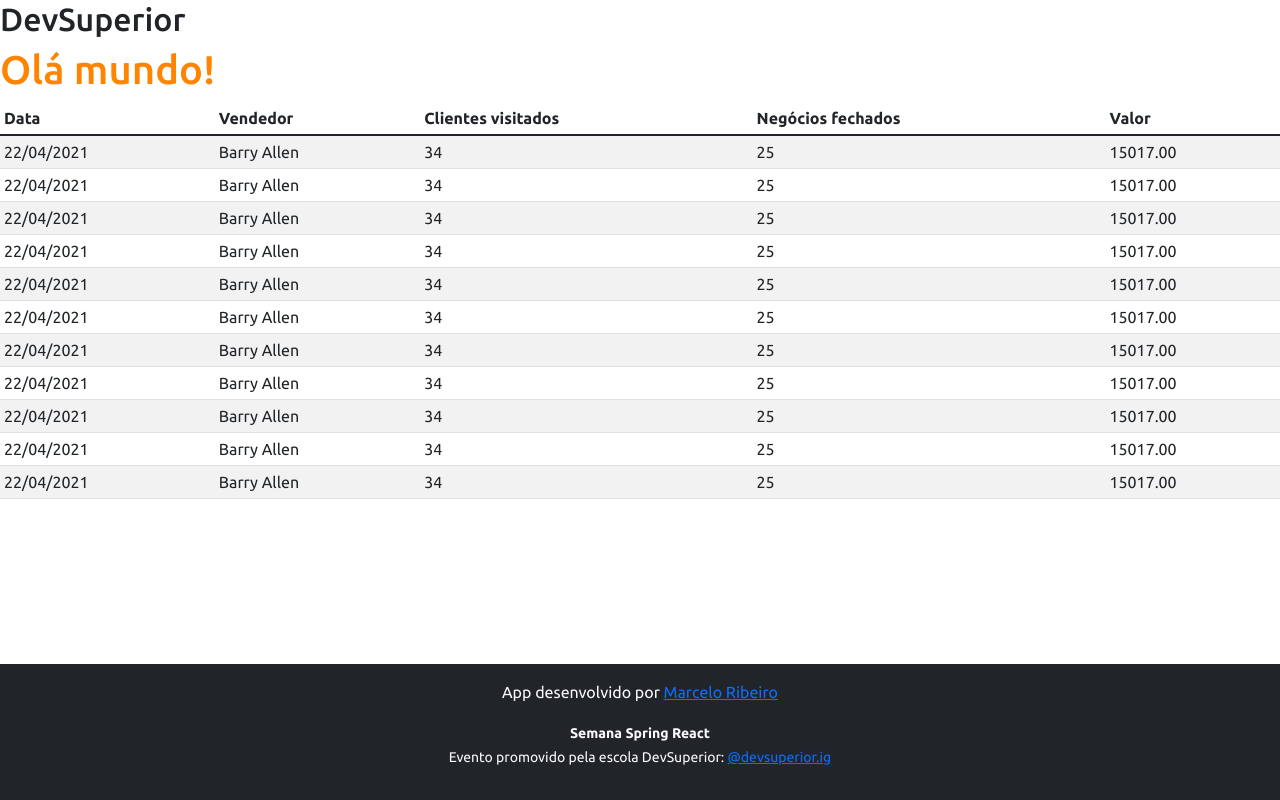
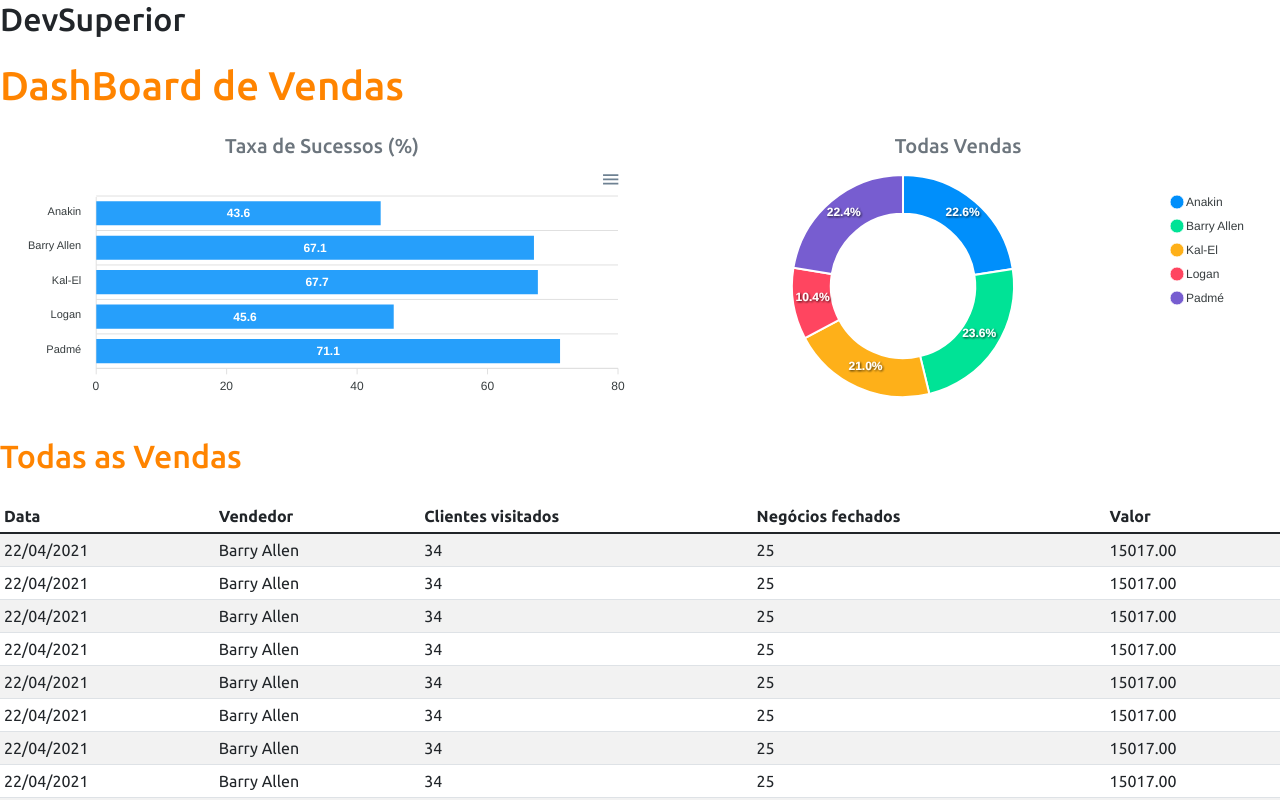
Before and after one commit to Marceloeletron/projeto-sds3, a React (Create React App) app in the folder frontend/: page / in a window 1280 px wide. Shown: the top 800 px of the page. Built offline with nearby package versions, Linux system fonts and the light colour scheme.

Commit message:
Static charts

```diff
--- a/frontend/package.json
+++ b/frontend/package.json
@@ -12,8 +12,10 @@
     "@types/node": "^12.0.0",
     "@types/react": "^17.0.0",
     "@types/react-dom": "^17.0.0",
+    "apexcharts": "^3.28.1",
     "bootstrap": "^5.1.1",
     "react": "^17.0.2",
+    "react-apexcharts": "^1.3.9",
     "react-dom": "^17.0.2",
     "react-scripts": "4.0.3",
     "typescript": "^4.1.2",
--- a/frontend/src/App.tsx
+++ b/frontend/src/App.tsx
@@ -1,4 +1,6 @@
 import DataTable from "components";
+import BarChrt from "components/BarChart";
+import DonutChrt from "components/DonutChart";
 import Footer from "components/footer";
 import NavBar from "components/NavBar";
 
@@ -7,7 +9,22 @@ function App() {
     <>
       <NavBar />
       <div className="conteiner">
-        <h1 className="text-primary">Olá mundo!</h1>
+        <h1 className="text-primary py-3">DashBoard de Vendas</h1>
+
+        <div className="row px-3">
+          <div className="col-sm-6">
+           <h5 className="text-center text-secondary">Taxa de Sucessos (%)</h5>
+           <BarChrt />
+          </div>
+          <div className="col-sm-6">
+           <h5 className="text-center text-secondary">Todas Vendas</h5>
+           <DonutChrt />
+          </div>
+        </div>
+
+        <div className="py-3">
+          <h2 className="text-primary"> Todas as Vendas</h2>
+        </div>
 
         <DataTable />
       </div>
--- /dev/null
+++ b/frontend/src/components/BarChart/index.tsx
@@ -0,0 +1,34 @@
+import Chart from 'react-apexcharts';
+
+const BarChrt = () => {
+    const options = {
+        plotOptions: {
+            bar: {
+                horizontal: true,
+            }
+        },
+    };
+
+    const mockData = {
+        labels: {
+            categories: ['Anakin', 'Barry Allen', 'Kal-El', 'Logan', 'Padmé']
+        },
+        series: [
+            {
+                name: "% Sucesso",
+                data: [43.6, 67.1, 67.7, 45.6, 71.1]
+            }
+        ]
+    };
+
+    return (
+        <Chart
+            options={{...options, xaxis : mockData.labels}}
+            series={mockData.series}
+            type="bar"
+            height="240"
+        />
+    );
+}
+
+export default BarChrt;
--- /dev/null
+++ b/frontend/src/components/DonutChart/index.tsx
@@ -0,0 +1,28 @@
+import Chart from 'react-apexcharts';
+
+const DonutChrt = () => {
+
+    const mockData = {
+        series: [477138, 499928, 444867, 220426, 473088],
+        labels: ['Anakin', 'Barry Allen', 'Kal-El', 'Logan', 'Padmé']
+    }
+
+    const options = {
+        legend: {
+            show: true
+        }
+    }
+
+
+
+    return (
+        <Chart
+            options={{ ...options, labels: mockData.labels }}
+            series={mockData.series}
+            type="donut"
+            height="240"
+        />
+    );
+}
+
+export default DonutChrt;
```
Also changed, not shown: 1 other file (tests, documents, lock files or other folders).
